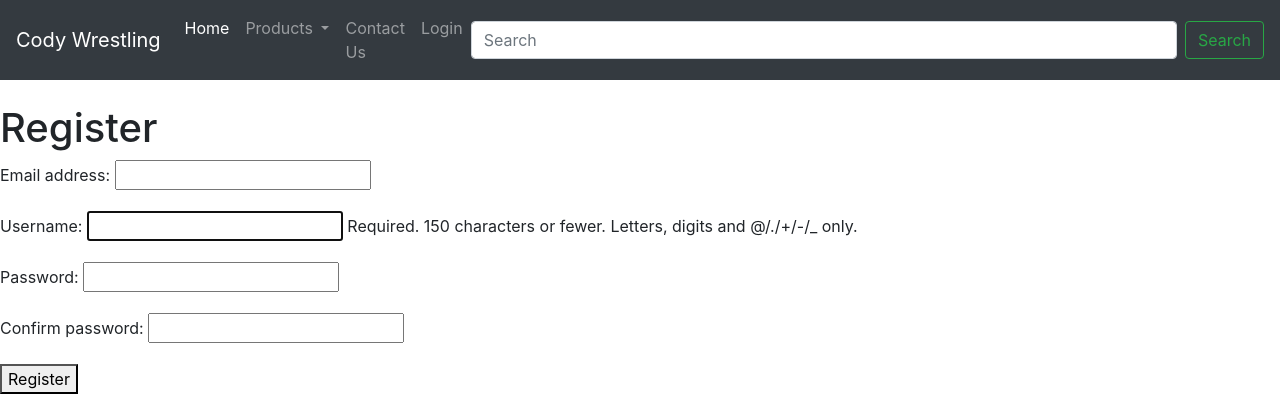
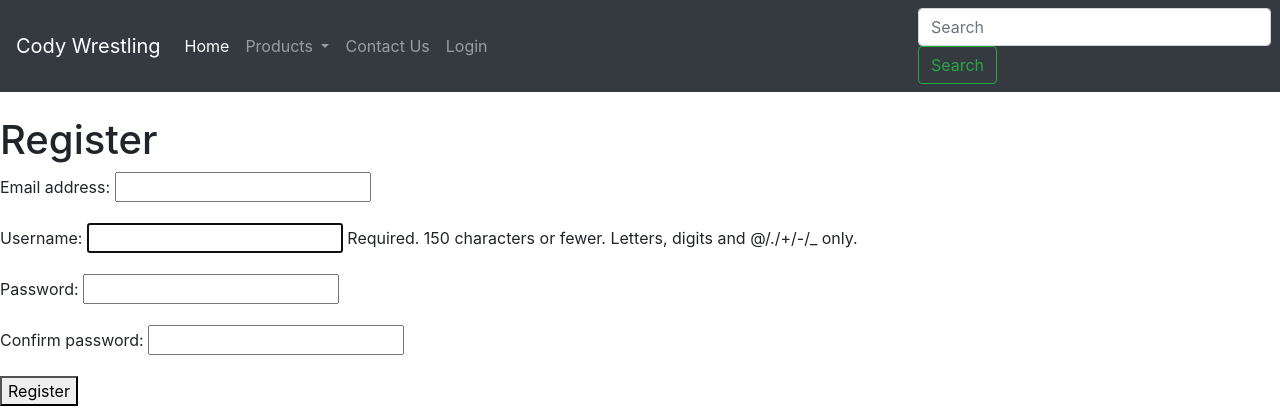
Before and after one commit to Chrisss09/cody-wrestling, a Django app: page /register/ in a window 1280 px wide. Shown: the top 420 px of the page. Run offline with Django 3.2, Linux system fonts and the light colour scheme; some libraries are stand-ins or nearby versions.

Commit message:
Added Bootstrap row to search box

```diff
--- a/templates/base.html
+++ b/templates/base.html
@@ -46,10 +46,12 @@
                         <a class="nav-link" href="{% url 'logout' %}">Logout</a>
                     </li>
                 </ul>
+                <div class='row'>
                     <form class="form-inline my-2 my-lg-0">
                         <input class="form-control mr-sm-2" type="search" placeholder="Search" aria-label="Search">
                         <button class="btn btn-outline-success my-2 my-sm-0" type="submit">Search</button>
                     </form>
+                </div>
             </div>
             {% else %}
             <div class="collapse navbar-collapse" id="navbarSupportedContent">
@@ -74,10 +76,12 @@
                         <a class="nav-link" href="{% url 'login' %}">Login</a>
                     </li>
                 </ul>
+                <div class='row'>
                     <form class="form-inline my-2 my-lg-0">
                         <input class="form-control mr-sm-2" type="search" placeholder="Search" aria-label="Search">
                         <button class="btn btn-outline-success my-2 my-sm-0" type="submit">Search</button>
                     </form>
+                </div>
             </div>
             {% endif %}
         </form>
```
Lines whose indentation alone changed are shown as unchanged.
